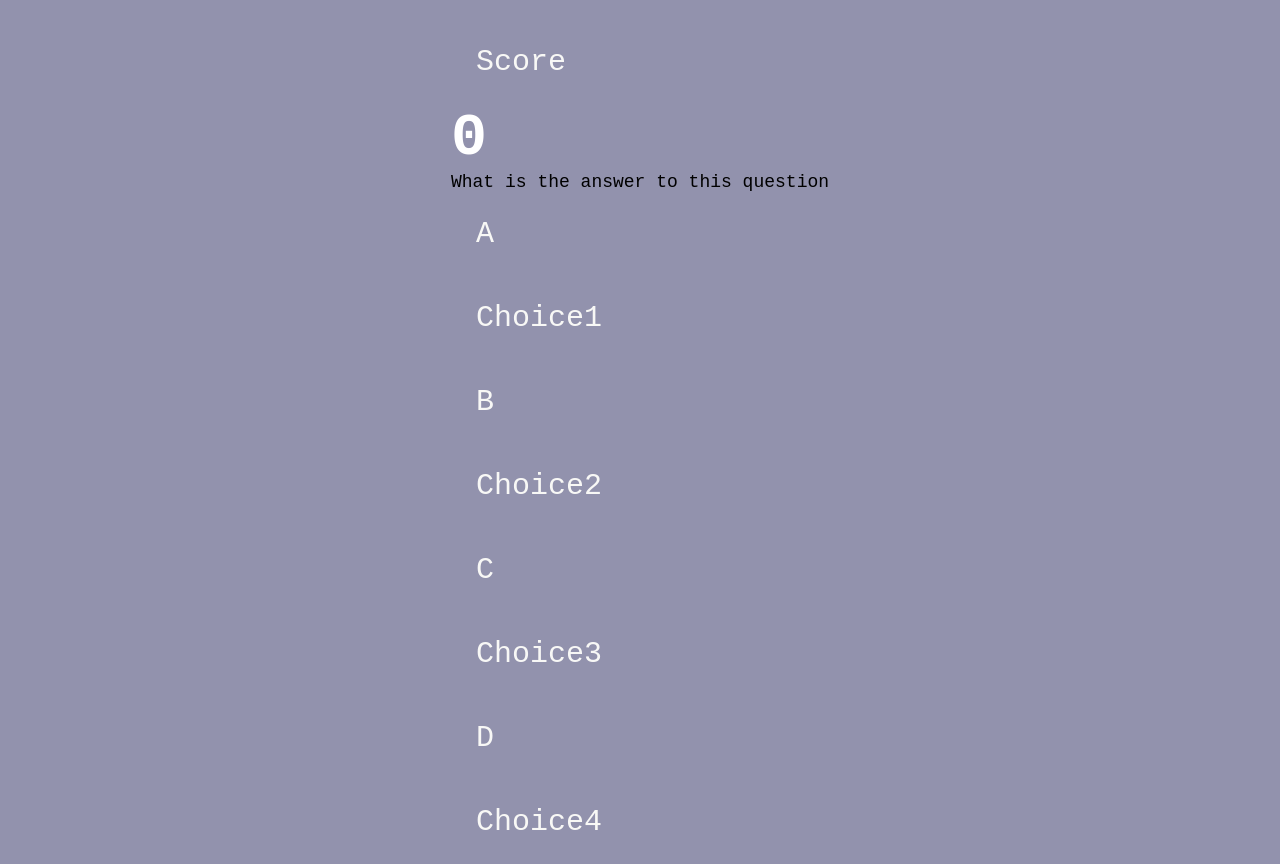
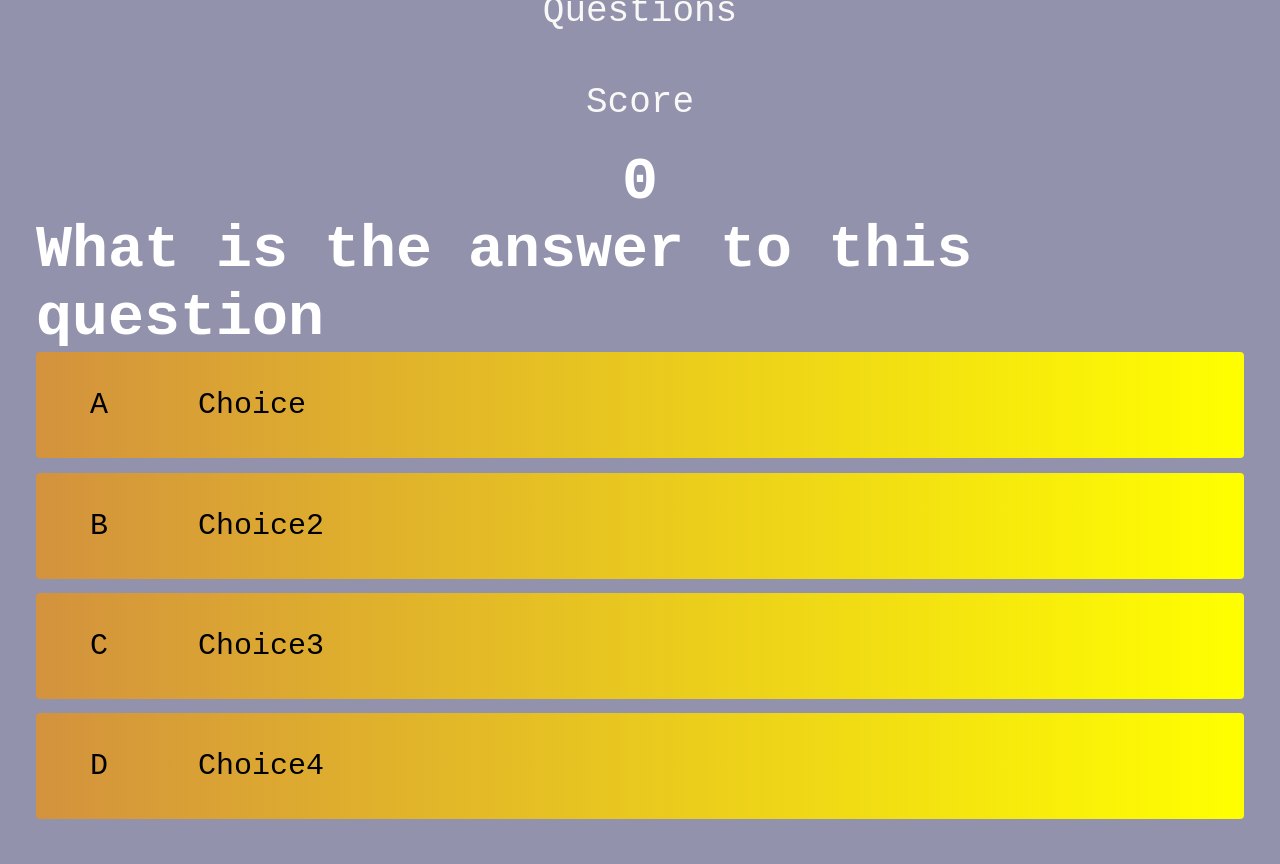
Before and after one commit to DameDiaz/Code-Quiz, a plain HTML site: page game.html in a window 1280 px wide. After the commit the page ends 834 px from the top, so only its background shows below. Drawn offline with Linux system fonts and the light colour scheme; files that its build step writes are made by us from their sources.

Commit message:
updated every file

```diff
--- /dev/null
+++ b/game.css
@@ -0,0 +1,60 @@
+body {
+    color: white;
+}
+
+.choice-container {
+    display: flex;
+    margin-bottom: 0.8rem;
+    width: 100%;
+    border-radius: 4px;
+    background: linear-gradient(90deg,rgb(211, 146, 61), yellow )100%;    font-size: 3rem;
+    min-width: 50rem;
+}
+
+.choice-container:hover {
+    cursor: pointer;
+    box-shadow: 0 0.4rem 1.4rem 0 rgb(10, 10, 10);
+    transform: scale(1.02);
+    transform: transform 100ms;
+}
+
+.choice-prefix {
+    padding: 2rem 3rem;
+    color:black;
+}
+
+.choice-text {
+    padding: 2rem;
+    width: 100%;
+    color: black;
+}
+
+.correct {
+    background: linear-gradient(32deg, green,green)100%;
+}
+
+.incorrect {
+    background: linear-gradient(32deg, red, red)100%;
+}
+
+@media screen and (max-width: 769px){
+    .choice-container {
+        min-width: 40rem;
+    }
+}
+
+/* Heads up Display*/
+
+#progressText {
+display: flex center;
+}
+
+
+.hud-prefix {
+text-align: center;
+font-size: 2rem;
+}
+
+.hud-main-text {
+    text-align: center;
+}
--- a/game.html
+++ b/game.html
@@ -14,7 +14,7 @@
              <div id="hud">
                  <div class="hud-item">
                      <p id="progressText" class="hud-prefix">
-                         Question
+                         Questions
                      </p>
                      <div class="hud-item">
                          <p class="hud-prefix">
@@ -25,10 +25,10 @@
                          </h1>
                      </div>
                      </div>
-                     <div id="question"> What is the answer to this question</div>
+                     <h1 id="question"> What is the answer to this question</h1>
                      <div class="choice-container">
                          <p class="choice-prefix">A</p>
-                         <p class="choice-text" data-number="1">Choice1</p>
+                         <p class="choice-text" data-number="1">Choice</p>
                      </div>
                      <div class="choice-container">
                         <p class="choice-prefix">B</p>
@@ -47,6 +47,6 @@
          </div>
     </div>
 
-
+    <script src="script.js"></script>
 </body>
 </html>
--- a/script.js
+++ b/script.js
@@ -0,0 +1 @@
+var question = document.querySelector('')
```
Also changed, not shown: index.html (+1 -0 lines), assets/game.css (deleted).
